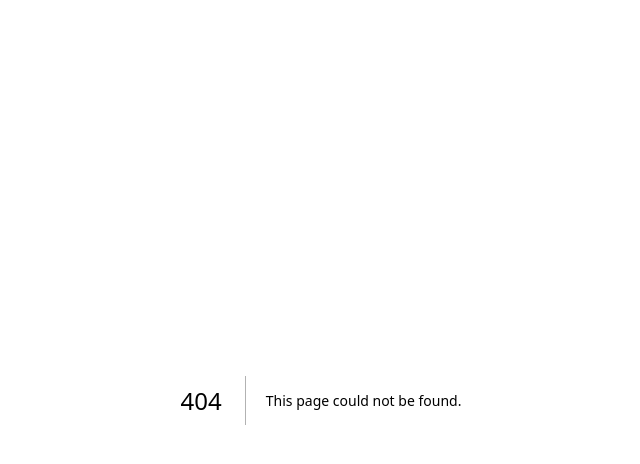
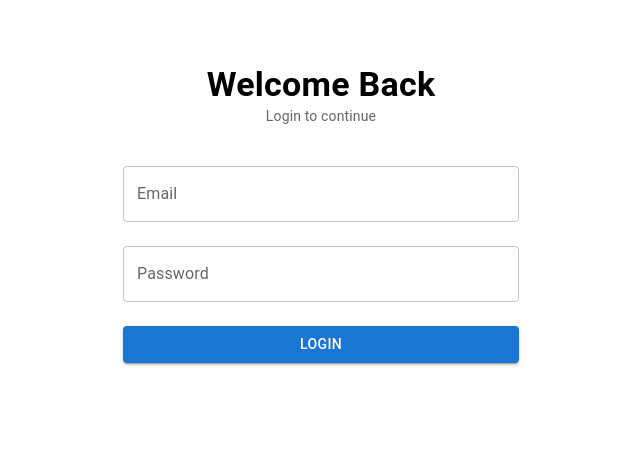
Before and after one commit to AlexanderKioko/Telemedicine-PWA, a Next.js app in the folder client/: page /login in a window 1280 px wide. Before the commit this address had no page. Shown: the top 464 px of the page, without its empty margins (319-959 px from the left). Built offline with nearby package versions, Linux system fonts and the light colour scheme.

Commit message:
Added optimized login page with validation and clean UI

```diff
--- a/client/package.json
+++ b/client/package.json
@@ -11,6 +11,7 @@
   "dependencies": {
     "@emotion/react": "^11.14.0",
     "@emotion/styled": "^11.14.0",
+    "@hookform/resolvers": "^4.1.3",
     "@mui/icons-material": "^6.4.7",
     "@mui/material": "^6.4.7",
     "@tanstack/react-query": "^5.67.2",
--- /dev/null
+++ b/client/src/app/login/page.tsx
@@ -0,0 +1,84 @@
+"use client";
+import { useState } from "react";
+import { useAuth } from "@/context/AuthContext";
+import { TextField, Button, Container, Typography, Box, CircularProgress } from "@mui/material";
+import { useForm, Controller } from "react-hook-form";
+import * as yup from "yup";
+import { yupResolver } from "@hookform/resolvers/yup";
+
+// Define form data type
+interface LoginForm {
+  email: string;
+  password: string;
+}
+
+// Form validation schema using Yup
+const schema = yup.object().shape({
+  email: yup.string().email("Invalid email").required("Email is required"),
+  password: yup.string().min(6, "Password must be at least 6 characters").required("Password is required"),
+});
+
+export default function Login() {
+  const { login } = useAuth();
+  const [loading, setLoading] = useState(false);
+
+  // Use react-hook-form with controlled components
+  const { control, handleSubmit, formState: { errors } } = useForm<LoginForm>({
+    resolver: yupResolver(schema),
+    defaultValues: { email: "", password: "" }, // ✅ Prevents uncontrolled input errors
+  });
+
+  const onSubmit = async (data: LoginForm) => {
+    setLoading(true);
+    await login(data.email, data.password);
+    setLoading(false);
+  };
+
+  return (
+    <Container maxWidth="xs">
+      <Box sx={{ display: "flex", flexDirection: "column", alignItems: "center", mt: 8 }}>
+        <Typography variant="h4" fontWeight="bold">Welcome Back</Typography>
+        <Typography variant="body2" color="textSecondary">Login to continue</Typography>
+
+        <Box component="form" onSubmit={handleSubmit(onSubmit)} sx={{ width: "100%", mt: 3 }}>
+          <Controller
+            name="email"
+            control={control}
+            render={({ field }) => (
+              <TextField
+                {...field}
+                label="Email"
+                fullWidth
+                margin="normal"
+                error={!!errors.email}
+                helperText={errors.email?.message as string}
+                value={field.value || ""} // Ensures controlled input
+              />
+            )}
+          />
+
+          <Controller
+            name="password"
+            control={control}
+            render={({ field }) => (
+              <TextField
+                {...field}
+                label="Password"
+                type="password"
+                fullWidth
+                margin="normal"
+                error={!!errors.password}
+                helperText={errors.password?.message as string}
+                value={field.value || ""} // Ensures controlled input
+              />
+            )}
+          />
+
+          <Button type="submit" fullWidth variant="contained" sx={{ mt: 2 }} disabled={loading}>
+            {loading ? <CircularProgress size={24} /> : "Login"}
+          </Button>
+        </Box>
+      </Box>
+    </Container>
+  );
+}
```
Also changed, not shown: 1 other file (tests, documents, lock files or other folders).
